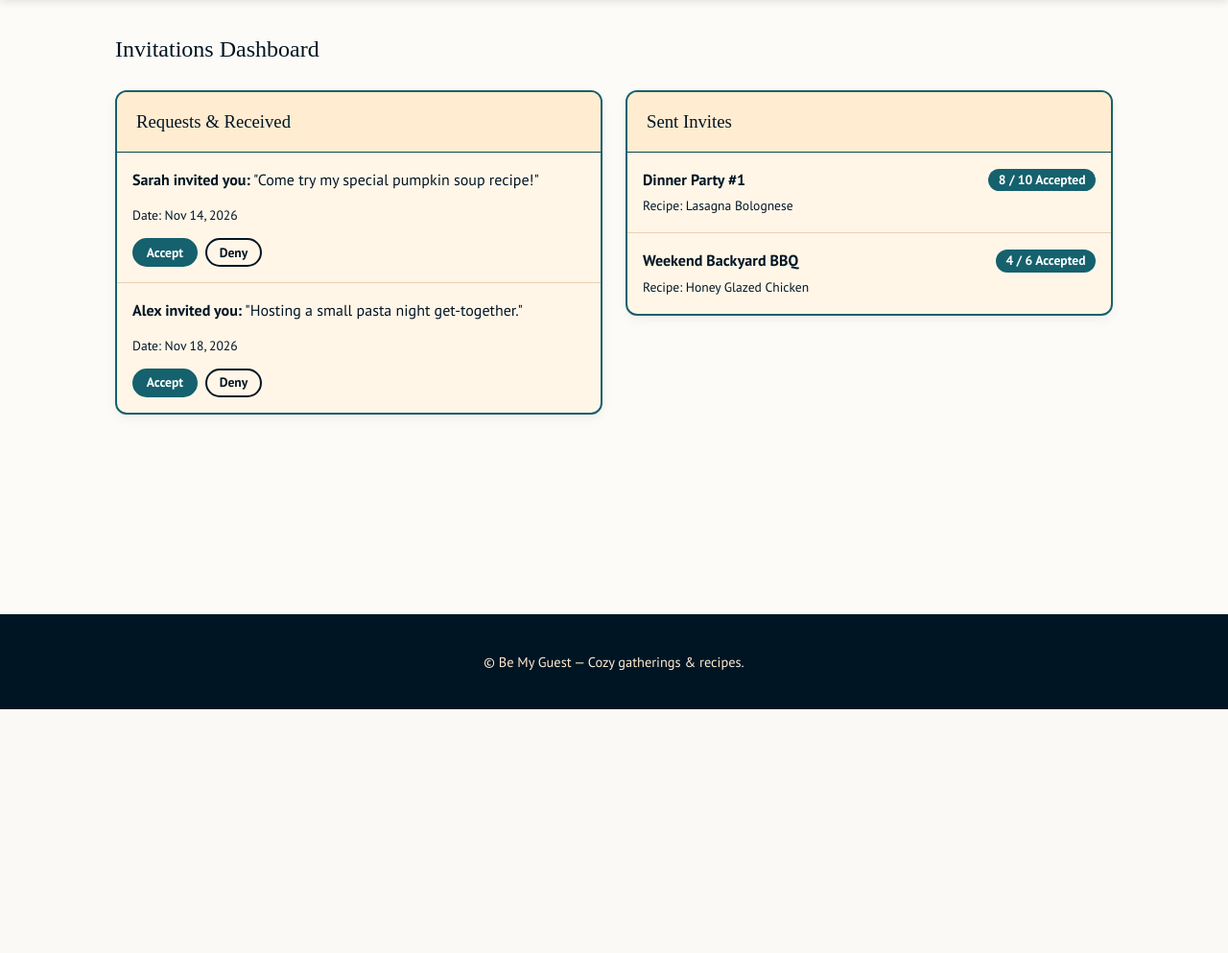
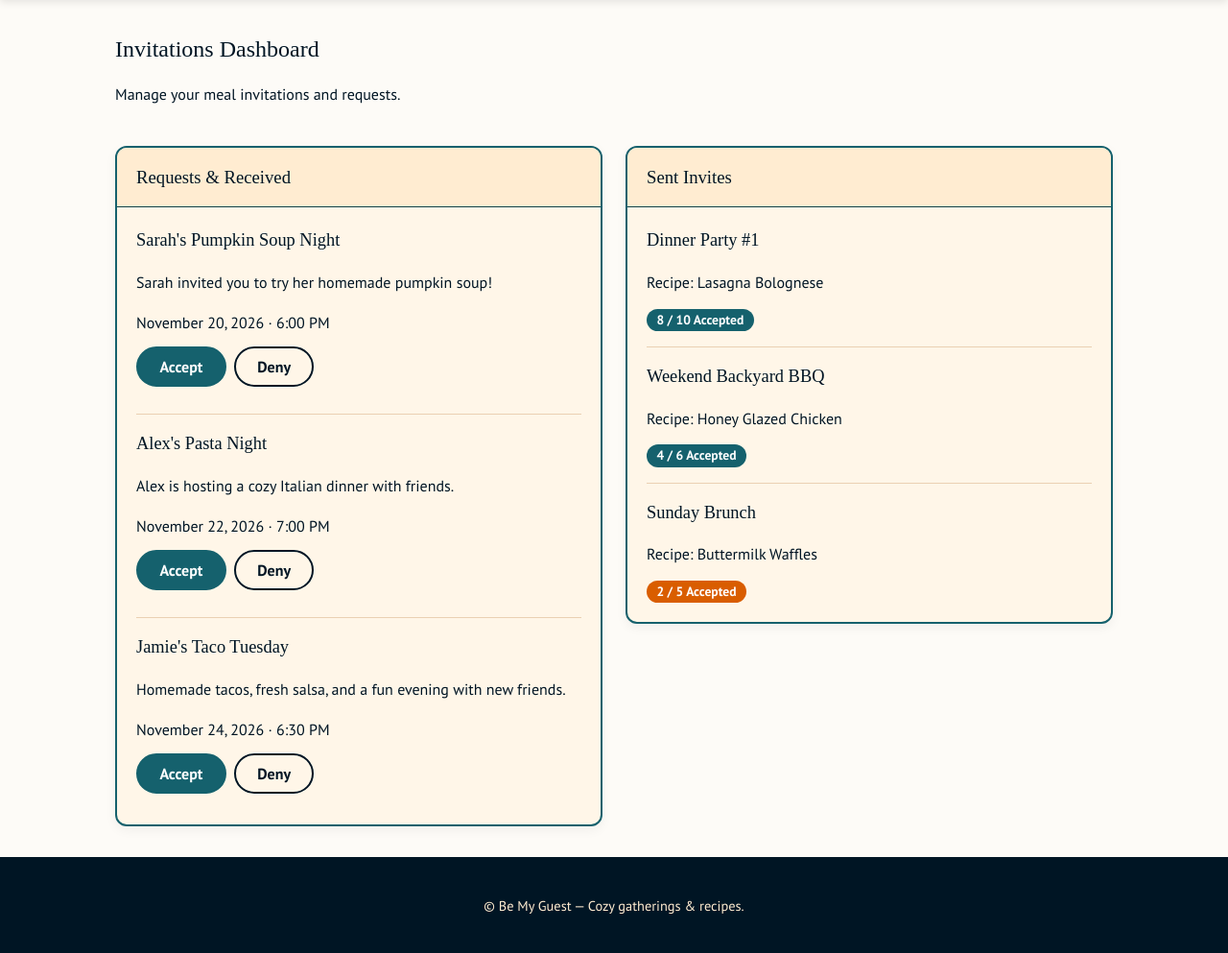
Before and after one commit to raranj/2_BeMyGuest, a Django app: page /invitations/ in a window 1280 px wide. Shown: the part 70-1063 px from the top of the page at 96% size. Before the commit the page ends 809 px from the top, so only its background shows below. Run offline with Django 5.2, Linux system fonts and the light colour scheme; some web fonts are replaced.

Commit message:
updated invitations

```diff
--- a/bemyguest/templates/invitations.html
+++ b/bemyguest/templates/invitations.html
@@ -3,66 +3,225 @@
 {% block title %}Invitations - Be My Guest{% endblock %}
 
 {% block content %}
-<h2 style="margin-bottom: 1.5rem;">Invitations Dashboard</h2>
 
-<!-- Explicit 2-Column Grid Wrapper -->
-<div style="display: flex !important; flex-direction: row !important; gap: 1.5rem !important; align-items: flex-start !important; width: 100% !important;">
+<div class="page-heading">
+  <div>
+    <h2>Invitations Dashboard</h2>
+    <p class="muted">
+      Manage your meal invitations and requests.
+    </p>
+  </div>
+</div>
 
-  <!-- Left Column: Requests & Received -->
-  <div style="flex: 1 1 50% !important; min-width: 0 !important;">
-    <div class="card" style="margin-top: 0 !important; width: 100% !important;">
-      <div class="card__header">
-        <h3 style="margin: 0;">Requests & Received</h3>
+<div class="invitation-grid">
+
+  <!-- LEFT: RECEIVED INVITATIONS -->
+  <section class="card">
+
+    <div class="card__header">
+      <h3 style="margin: 0;">Requests & Received</h3>
+    </div>
+
+    <div class="card__body">
+
+      <div class="invitation-item" data-id="sarah">
+
+        <h4>Sarah's Pumpkin Soup Night</h4>
+
+        <p>
+          Sarah invited you to try her homemade
+          pumpkin soup!
+        </p>
+
+        <p class="muted">
+          November 20, 2026 · 6:00 PM
+        </p>
+
+        <div class="invitation-response">
+          <button type="button"
+                  class="button"
+                  onclick="respondToInvitation('sarah', 'Accepted')">
+            Accept
+          </button>
+
+          <button type="button"
+                  class="button button-outline"
+                  onclick="respondToInvitation('sarah', 'Declined')">
+            Deny
+          </button>
+        </div>
+
+        <p class="invitation-status" aria-live="polite"></p>
+
       </div>
-      <div class="card__body" style="padding: 0;">
-        <ul class="list" style="list-style: none; margin: 0; padding: 0;">
-          <li style="padding: 1rem; border-bottom: 1px solid var(--border-light);">
-            <p style="margin: 0 0 0.5rem 0;"><strong>Sarah invited you:</strong> "Come try my special pumpkin soup recipe!"</p>
-            <p class="muted" style="font-size: 0.85rem; margin-bottom: 0.75rem;">Date: Nov 14, 2026</p>
-            <div style="display: flex; gap: 0.5rem;">
-              <button class="button" style="padding: 0.3rem 0.8rem; font-size: 0.85rem;">Accept</button>
-              <button class="button button-outline" style="padding: 0.3rem 0.8rem; font-size: 0.85rem;">Deny</button>
-            </div>
-          </li>
-          <li style="padding: 1rem;">
-            <p style="margin: 0 0 0.5rem 0;"><strong>Alex invited you:</strong> "Hosting a small pasta night get-together."</p>
-            <p class="muted" style="font-size: 0.85rem; margin-bottom: 0.75rem;">Date: Nov 18, 2026</p>
-            <div style="display: flex; gap: 0.5rem;">
-              <button class="button" style="padding: 0.3rem 0.8rem; font-size: 0.85rem;">Accept</button>
-              <button class="button button-outline" style="padding: 0.3rem 0.8rem; font-size: 0.85rem;">Deny</button>
-            </div>
-          </li>
-        </ul>
+
+      <div class="invitation-item" data-id="alex">
+
+        <h4>Alex's Pasta Night</h4>
+
+        <p>
+          Alex is hosting a cozy Italian dinner
+          with friends.
+        </p>
+
+        <p class="muted">
+          November 22, 2026 · 7:00 PM
+        </p>
+
+        <div class="invitation-response">
+          <button type="button"
+                  class="button"
+                  onclick="respondToInvitation('alex', 'Accepted')">
+            Accept
+          </button>
+
+          <button type="button"
+                  class="button button-outline"
+                  onclick="respondToInvitation('alex', 'Declined')">
+            Deny
+          </button>
+        </div>
+
+        <p class="invitation-status" aria-live="polite"></p>
+
       </div>
+
+      <div class="invitation-item" data-id="jamie">
+
+        <h4>Jamie's Taco Tuesday</h4>
+
+        <p>
+          Homemade tacos, fresh salsa, and
+          a fun evening with new friends.
+        </p>
+
+        <p class="muted">
+          November 24, 2026 · 6:30 PM
+        </p>
+
+        <div class="invitation-response">
+          <button type="button"
+                  class="button"
+                  onclick="respondToInvitation('jamie', 'Accepted')">
+            Accept
+          </button>
+
+          <button type="button"
+                  class="button button-outline"
+                  onclick="respondToInvitation('jamie', 'Declined')">
+            Deny
+          </button>
+        </div>
+
+        <p class="invitation-status" aria-live="polite"></p>
+
+      </div>
+
     </div>
-  </div>
+  </section>
 
-  <!-- Right Column: Sent Invites -->
-  <div style="flex: 1 1 50% !important; min-width: 0 !important;">
-    <div class="card" style="margin-top: 0 !important; width: 100% !important;">
-      <div class="card__header">
-        <h3 style="margin: 0;">Sent Invites</h3>
+  <!-- RIGHT: SENT INVITATIONS -->
+  <section class="card">
+
+    <div class="card__header">
+      <h3 style="margin: 0;">Sent Invites</h3>
+    </div>
+
+    <div class="card__body">
+
+      <div class="invitation-item">
+        <h4>Dinner Party #1</h4>
+        <p>Recipe: Lasagna Bolognese</p>
+        <span class="badge primary">
+          8 / 10 Accepted
+        </span>
       </div>
-      <div class="card__body" style="padding: 0;">
-        <ul class="list" style="list-style: none; margin: 0; padding: 0;">
-          <li style="padding: 1rem; border-bottom: 1px solid var(--border-light);">
-            <div style="display: flex; justify-content: space-between; align-items: center;">
-              <strong>Dinner Party #1</strong>
-              <span class="badge primary">8 / 10 Accepted</span>
-            </div>
-            <p class="muted" style="font-size: 0.85rem; margin: 0.25rem 0 0 0;">Recipe: Lasagna Bolognese</p>
-          </li>
-          <li style="padding: 1rem;">
-            <div style="display: flex; justify-content: space-between; align-items: center;">
-              <strong>Weekend Backyard BBQ</strong>
-              <span class="badge primary">4 / 6 Accepted</span>
-            </div>
-            <p class="muted" style="font-size: 0.85rem; margin: 0.25rem 0 0 0;">Recipe: Honey Glazed Chicken</p>
-          </li>
-        </ul>
+
+      <div class="invitation-item">
+        <h4>Weekend Backyard BBQ</h4>
+        <p>Recipe: Honey Glazed Chicken</p>
+        <span class="badge primary">
+          4 / 6 Accepted
+        </span>
       </div>
+
+      <div class="invitation-item">
+        <h4>Sunday Brunch</h4>
+        <p>Recipe: Buttermilk Waffles</p>
+        <span class="badge secondary">
+          2 / 5 Accepted
+        </span>
+      </div>
+
     </div>
-  </div>
+  </section>
 
 </div>
+
 {% endblock %}
+
+{% block scripts %}
+<script>
+  const STORAGE_KEY = "bemyguest_demo_invitations";
+
+  function getInvitationStatuses() {
+    try {
+      return JSON.parse(localStorage.getItem(STORAGE_KEY)) || {};
+    } catch (error) {
+      return {};
+    }
+  }
+
+  function renderInvitations() {
+    const statuses = getInvitationStatuses();
+
+    document.querySelectorAll(
+      ".invitation-item[data-id]"
+    ).forEach(function(item) {
+
+      const id = item.dataset.id;
+      const status = statuses[id];
+
+      const response = item.querySelector(
+        ".invitation-response"
+      );
+
+      const statusText = item.querySelector(
+        ".invitation-status"
+      );
+
+      if (status === "Accepted" || status === "Declined") {
+        response.style.display = "none";
+
+        statusText.textContent = "Status: " + status;
+        statusText.className =
+          "invitation-status " +
+          (status === "Accepted"
+            ? "status-accepted"
+            : "status-declined");
+      } else {
+        response.style.display = "flex";
+        statusText.textContent = "";
+        statusText.className = "invitation-status";
+      }
+    });
+  }
+
+  function respondToInvitation(id, status) {
+    const statuses = getInvitationStatuses();
+    statuses[id] = status;
+
+    localStorage.setItem(
+      STORAGE_KEY,
+      JSON.stringify(statuses)
+    );
+
+    renderInvitations();
+  }
+
+  document.addEventListener(
+    "DOMContentLoaded",
+    renderInvitations
+  );
+</script>
+{% endblock %}
--- a/bemyguest/ui-ux/style.css
+++ b/bemyguest/ui-ux/style.css
@@ -432,3 +432,70 @@ h1, h2, h3, h4, h5 {
     grid-template-columns: 1fr;
   }
 }
+
+
+/* ===== Invitations Demo ===== */
+
+.invitation-grid {
+  display: grid;
+  grid-template-columns: repeat(2, minmax(0, 1fr));
+  gap: 1.5rem;
+  align-items: start;
+}
+
+.invitation-grid .card {
+  margin-top: 0;
+  min-width: 0;
+}
+
+.invitation-item {
+  padding: 1rem 0;
+  border-bottom: 1px solid var(--border-light);
+}
+
+.invitation-item:first-child {
+  padding-top: 0;
+}
+
+.invitation-item:last-child {
+  border-bottom: none;
+  padding-bottom: 0;
+}
+
+.invitation-item h4 {
+  font-size: 1.15rem;
+  margin-bottom: 0.5rem;
+}
+
+.invitation-item p {
+  margin-bottom: 0.75rem;
+}
+
+.invitation-response {
+  display: flex;
+  flex-wrap: wrap;
+  gap: 0.5rem;
+}
+
+.invitation-response .button {
+  margin-bottom: 0;
+}
+
+.invitation-status {
+  font-weight: 700;
+  margin-top: 0.75rem;
+}
+
+.status-accepted {
+  color: #217346;
+}
+
+.status-declined {
+  color: var(--brandy);
+}
+
+@media (max-width: 768px) {
+  .invitation-grid {
+    grid-template-columns: 1fr;
+  }
+}
```
